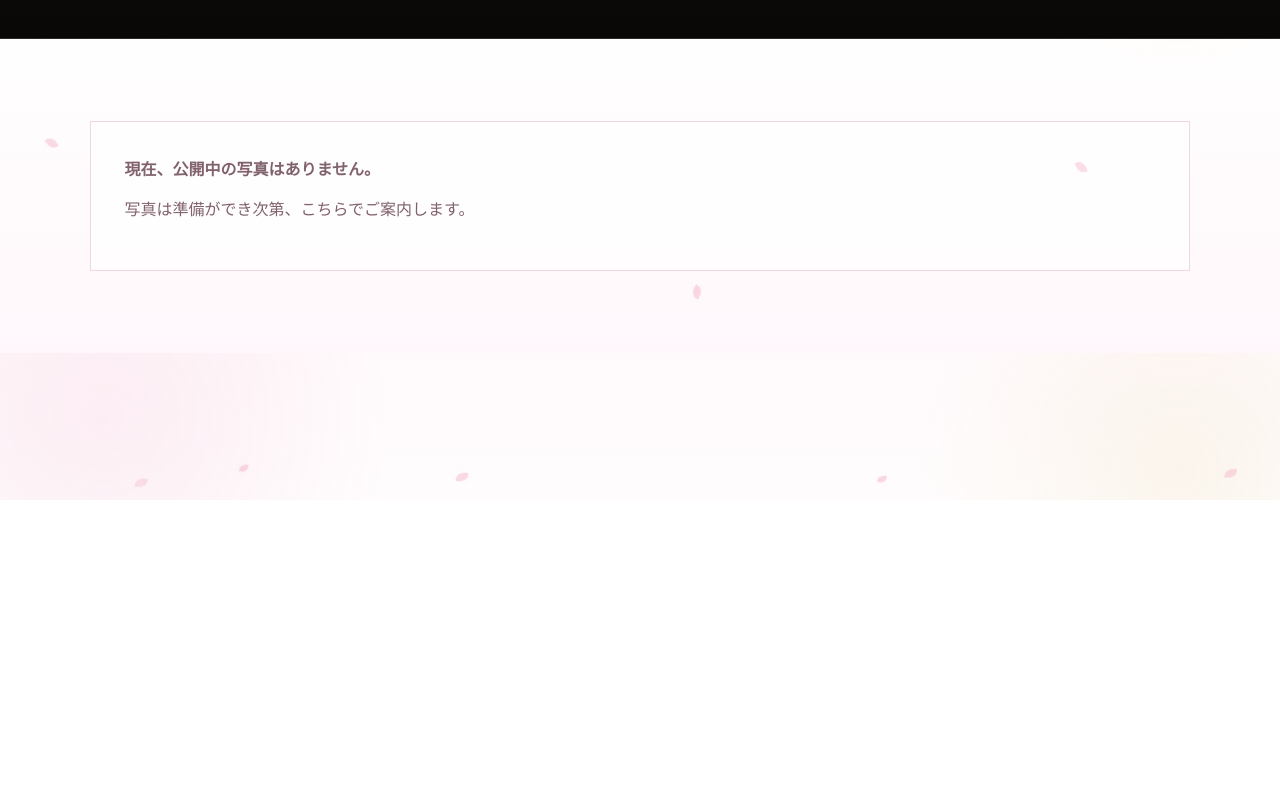
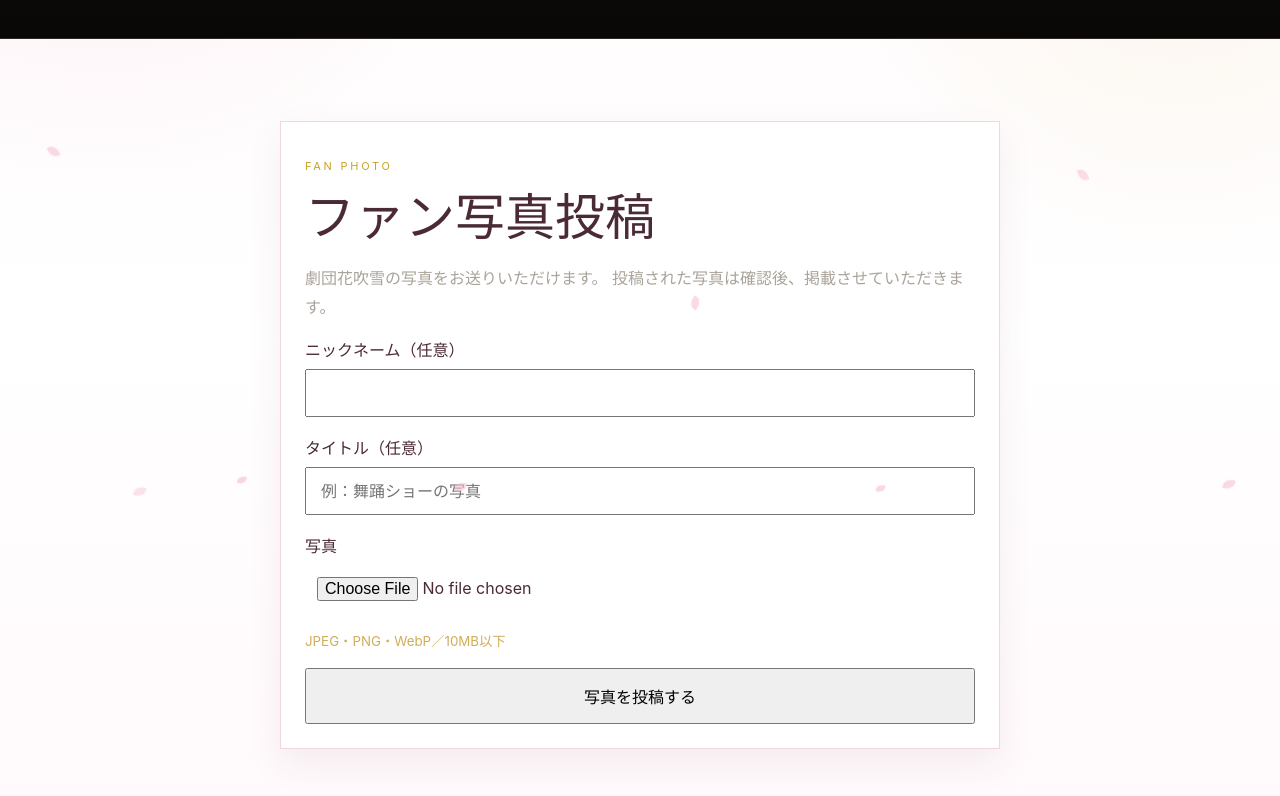
Before and after one commit to sakura7612harunojo/gekidan-hanafubuki-homepage, a Next.js app: page /gallery in a window 1280 px wide. Shown: the part 300-1096 px from the top of the page. Before the commit the page ends 800 px from the top, so only its background shows below. Built offline with nearby package versions, Linux system fonts and the light colour scheme; no server answers; the database is empty.

Commit message:
feat: ファン写真投稿機能を追加

```diff
--- a/app/gallery/page.tsx
+++ b/app/gallery/page.tsx
@@ -1,5 +1,6 @@
 import type { Metadata } from "next";
 import { Header } from "@/components/Header";
+import { FanPhotoSubmitForm } from "@/components/FanPhotoSubmitForm";
 import { createClient as createPublicSupabaseClient } from "@supabase/supabase-js";
 
 export const dynamic = "force-dynamic";
@@ -84,6 +85,8 @@ export default async function GalleryPage() {
         </section>
 
         <section className="section">
+          <FanPhotoSubmitForm />
+
           {photos.length > 0 ? (
             <div
               style={{
--- /dev/null
+++ b/components/FanPhotoSubmitForm.tsx
@@ -0,0 +1,214 @@
+"use client";
+
+import { FormEvent, useRef, useState } from "react";
+import { createClient } from "@/lib/supabase/client";
+
+const MAX_IMAGE_SIZE = 10 * 1024 * 1024;
+const ALLOWED_IMAGE_TYPES = new Set([
+  "image/jpeg",
+  "image/png",
+  "image/webp",
+]);
+
+export function FanPhotoSubmitForm() {
+  const formRef = useRef<HTMLFormElement>(null);
+  const [message, setMessage] = useState("");
+  const [errorMessage, setErrorMessage] = useState("");
+  const [isSubmitting, setIsSubmitting] = useState(false);
+
+  async function handleSubmit(event: FormEvent<HTMLFormElement>) {
+    event.preventDefault();
+
+    setMessage("");
+    setErrorMessage("");
+
+    const formData = new FormData(event.currentTarget);
+    const nickname = String(formData.get("nickname") ?? "").trim();
+    const title = String(formData.get("title") ?? "").trim();
+    const file = formData.get("file");
+
+    if (!(file instanceof File) || file.size === 0) {
+      setErrorMessage("投稿する写真を選んでください。");
+      return;
+    }
+
+    if (!ALLOWED_IMAGE_TYPES.has(file.type)) {
+      setErrorMessage("JPEG・PNG・WebPの画像を選択してください。");
+      return;
+    }
+
+    if (file.size > MAX_IMAGE_SIZE) {
+      setErrorMessage("画像は10MB以下にしてください。");
+      return;
+    }
+
+    setIsSubmitting(true);
+
+    const supabase = createClient();
+    const extension =
+      file.name
+        .split(".")
+        .pop()
+        ?.toLowerCase()
+        .replace(/[^a-z0-9]/g, "") || "jpg";
+
+    const storagePath = `fan-${Date.now()}-${crypto.randomUUID()}.${extension}`;
+
+    try {
+      const { error: uploadError } = await supabase.storage
+        .from("gallery-private")
+        .upload(storagePath, file, {
+          contentType: file.type,
+          upsert: false,
+        });
+
+      if (uploadError) {
+        throw uploadError;
+      }
+
+      const { error: insertError } = await supabase.from("gallery").insert({
+        title: title || null,
+        submitted_by: nickname || null,
+        storage_path: storagePath,
+        status: "pending",
+        is_public: false,
+      });
+
+      if (insertError) {
+        await supabase.storage
+          .from("gallery-private")
+          .remove([storagePath]);
+
+        throw insertError;
+      }
+
+      formRef.current?.reset();
+      setMessage(
+        "投稿ありがとうございます。確認後、掲載させていただきます。"
+      );
+    } catch (error) {
+      console.error("Fan gallery submit error:", error);
+      setErrorMessage(
+        "投稿できませんでした。時間をおいてもう一度お試しください。"
+      );
+    } finally {
+      setIsSubmitting(false);
+    }
+  }
+
+  return (
+    <section
+      className="card"
+      style={{
+        maxWidth: 720,
+        margin: "0 auto 48px",
+        padding: 24,
+      }}
+    >
+      <p className="eyebrow">FAN PHOTO</p>
+      <h2 style={{ marginTop: 0 }}>ファン写真投稿</h2>
+
+      <p style={{ lineHeight: 1.8 }}>
+        劇団花吹雪の写真をお送りいただけます。
+        投稿された写真は確認後、掲載させていただきます。
+      </p>
+
+      <form
+        ref={formRef}
+        onSubmit={handleSubmit}
+        style={{ display: "grid", gap: 18 }}
+      >
+        <label>
+          ニックネーム（任意）
+          <input
+            type="text"
+            name="nickname"
+            maxLength={50}
+            style={{
+              display: "block",
+              width: "100%",
+              boxSizing: "border-box",
+              marginTop: 8,
+              padding: "12px 14px",
+            }}
+          />
+        </label>
+
+        <label>
+          タイトル（任意）
+          <input
+            type="text"
+            name="title"
+            maxLength={100}
+            placeholder="例：舞踊ショーの写真"
+            style={{
+              display: "block",
+              width: "100%",
+              boxSizing: "border-box",
+              marginTop: 8,
+              padding: "12px 14px",
+            }}
+          />
+        </label>
+
+        <label>
+          写真
+          <input
+            type="file"
+            name="file"
+            accept="image/jpeg,image/png,image/webp"
+            required
+            style={{
+              display: "block",
+              width: "100%",
+              boxSizing: "border-box",
+              marginTop: 8,
+              padding: 12,
+            }}
+          />
+        </label>
+
+        <small>
+          JPEG・PNG・WebP／10MB以下
+        </small>
+
+        <button
+          type="submit"
+          disabled={isSubmitting}
+          className="button"
+          style={{
+            padding: "14px 18px",
+            cursor: isSubmitting ? "wait" : "pointer",
+          }}
+        >
+          {isSubmitting ? "投稿中…" : "写真を投稿する"}
+        </button>
+
+        {message ? (
+          <p
+            role="status"
+            style={{
+              margin: 0,
+              fontWeight: 700,
+            }}
+          >
+            {message}
+          </p>
+        ) : null}
+
+        {errorMessage ? (
+          <p
+            role="alert"
+            style={{
+              margin: 0,
+              color: "#b00020",
+              fontWeight: 700,
+            }}
+          >
+            {errorMessage}
+          </p>
+        ) : null}
+      </form>
+    </section>
+  );
+}
```
Also changed, not shown: 1 other file (tests, documents, lock files or other folders).
